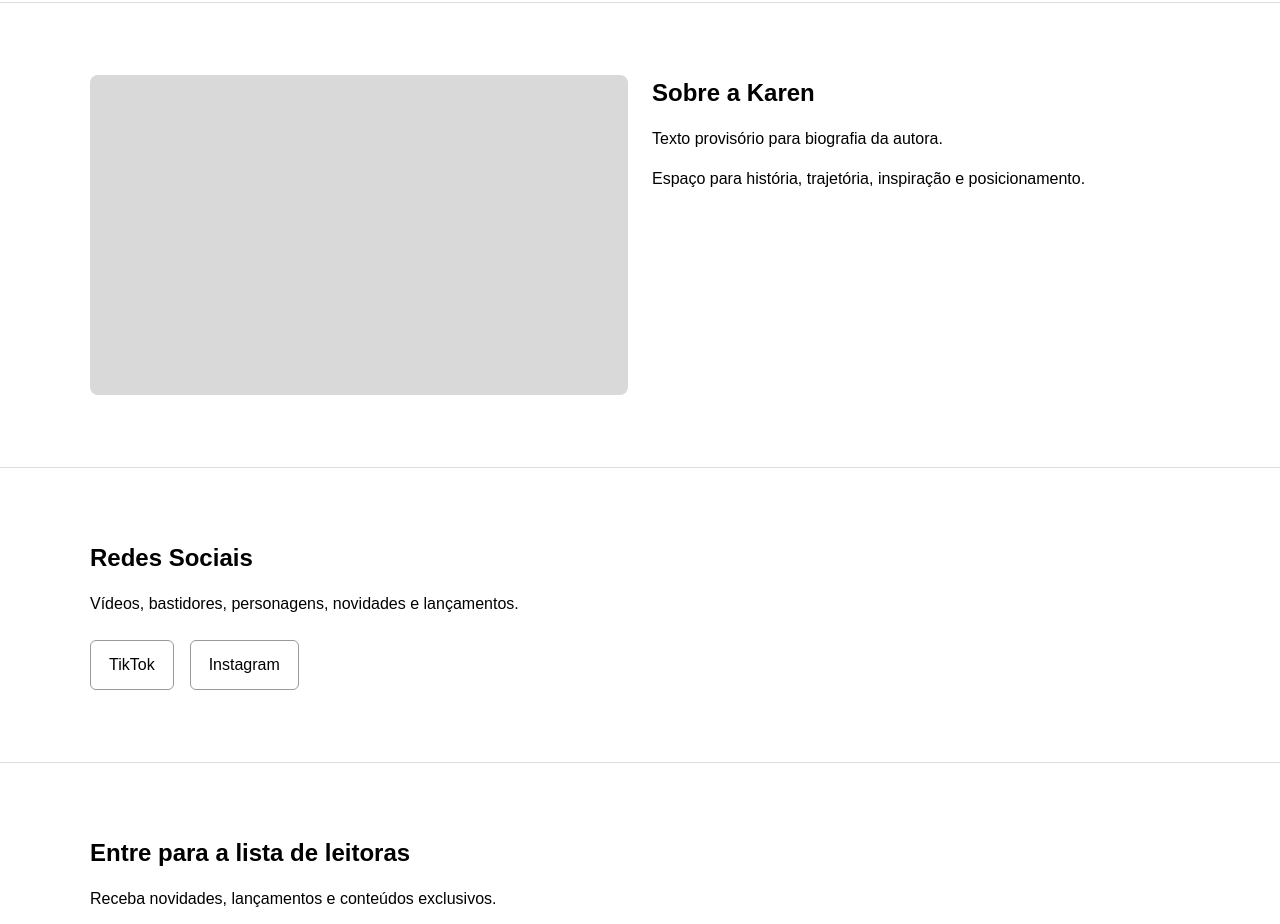
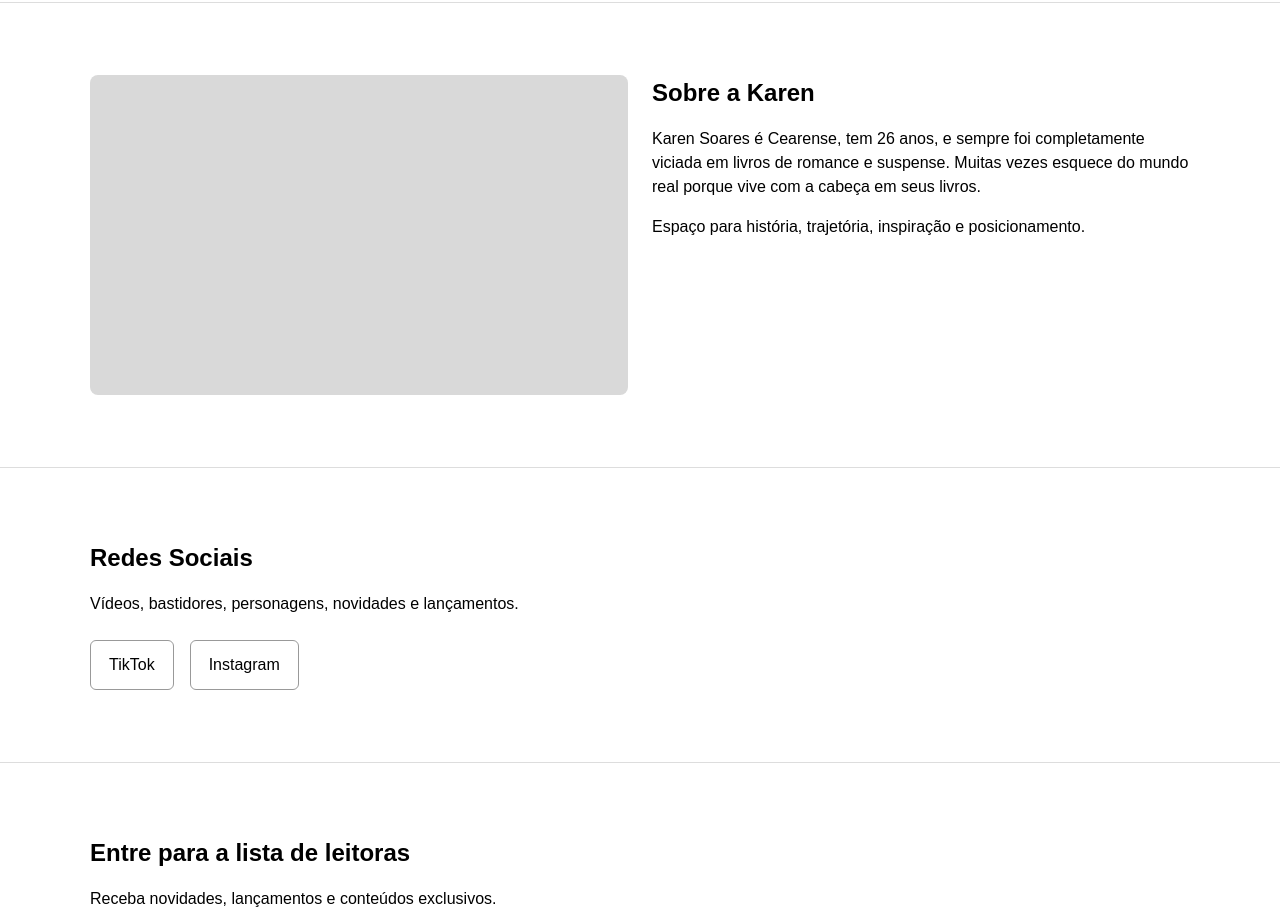
Before and after one commit to saraliivia19-prog/Karen-Soares-Escritora, a plain HTML site: page index.html in a window 1280 px wide. Shown: the part 4040-4964 px from the top of the page. Drawn offline with Linux system fonts and the light colour scheme.

Commit message:
Update index.html

```diff
--- a/index.html
+++ b/index.html
@@ -437,7 +437,7 @@ footer{
                 <h2>Sobre a Karen</h2>
 
                 <p>
-                    Texto provisório para biografia da autora.
+                    Karen Soares é Cearense, tem 26 anos, e sempre foi completamente viciada em livros de romance e suspense. Muitas vezes esquece do mundo real porque vive com a cabeça em seus livros.
                 </p>
 
                 <p>
```
